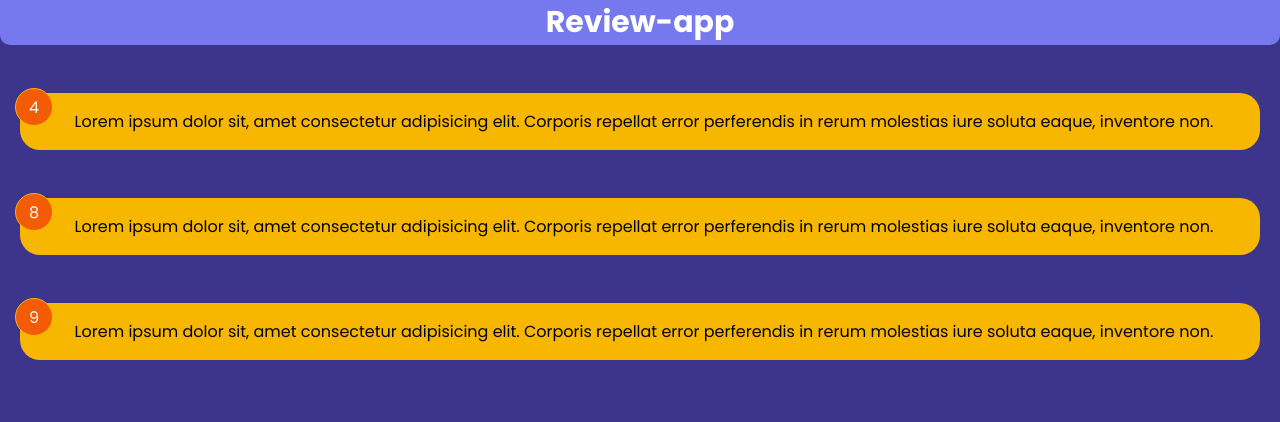
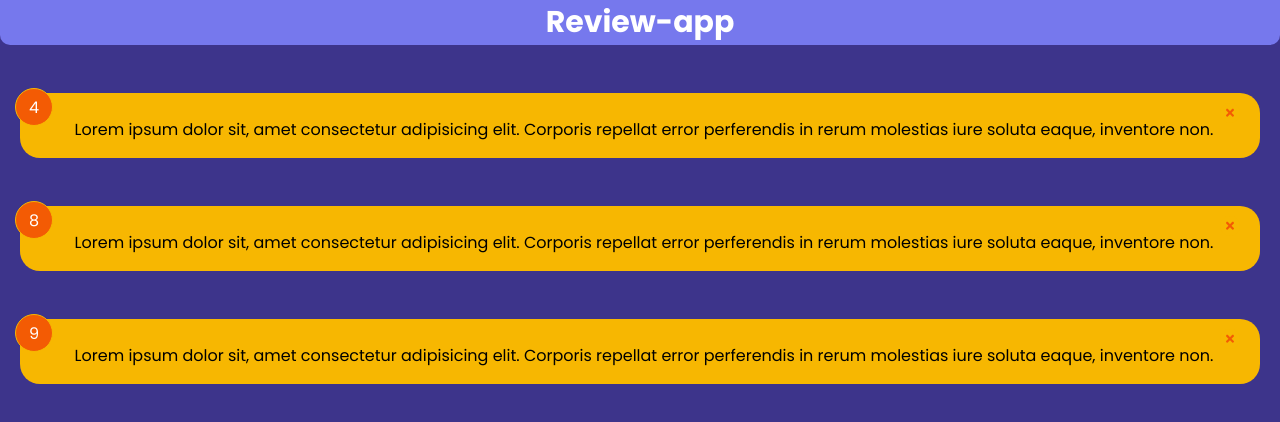
Before and after one commit to JhohannesK/Review-website, a React (Create React App) app: page / in a window 1280 px wide. Shown: the top 422 px of the page. Built offline with nearby package versions, Linux system fonts and the light colour scheme.

Commit message:
add even drilling and review delete functionality

```diff
--- a/package.json
+++ b/package.json
@@ -7,6 +7,7 @@
     "prop-types": "^15.8.1",
     "react": "^17.0.2",
     "react-dom": "^17.0.2",
+    "react-icons": "^4.4.0",
     "react-scripts": "5.0.0"
   },
   "scripts": {
--- a/src/App.js
+++ b/src/App.js
@@ -2,13 +2,21 @@ import Header from './components/Header';
 import ReviewList from './components/ReviewList';
 import ReviewData from './components/data/ReviewData';
 import { useState } from 'react';
+import { FaWindows } from 'react-icons/fa';
 
 function App() {
 	const [review, SetReview] = useState(ReviewData);
+
+	const deleteReview = (id) => {
+		if (window.confirm('Are you sure you want to delete this?')) {
+			SetReview(review.filter((data) => data.id !== id));
+		}
+	};
+
 	return (
 		<div>
 			<Header text='Review-app' />
-			<ReviewList review={review} />
+			<ReviewList review={review} handleDelete={deleteReview} />
 		</div>
 	);
 }
--- a/src/components/ReviewItem.js
+++ b/src/components/ReviewItem.js
@@ -2,12 +2,16 @@ import React from 'react';
 import './review.css';
 import Card from './shared/Card';
 import PropTypes from 'prop-types';
+import { FaTimes } from 'react-icons/fa';
 
-const ReviewItem = ({ data }) => {
+const ReviewItem = ({ data, handleDelete }) => {
 	return (
 		<div className='review'>
 			<Card>
 				<div className='numDisplay'> {data.rating} </div>
+				<button className='close' onClick={() => handleDelete(data.id)}>
+					<FaTimes color='#f35b04' />
+				</button>
 				<div className='textDisplay'>{data.text}</div>
 			</Card>
 		</div>
--- a/src/components/ReviewList.js
+++ b/src/components/ReviewList.js
@@ -2,11 +2,21 @@ import React from 'react';
 import ReviewItem from './ReviewItem';
 import PropTypes from 'prop-types';
 
-const ReviewList = ({ review }) => {
+const ReviewList = ({ review, handleDelete }) => {
+	if (!review || review.length === 0) {
+		return <>No reviews yet</>;
+	}
+
 	return (
 		<div>
 			{review.map((reviewItem) => {
-				return <ReviewItem key={reviewItem.id} data={reviewItem} />;
+				return (
+					<ReviewItem
+						key={reviewItem.id}
+						data={reviewItem}
+						handleDelete={handleDelete}
+					/>
+				);
 			})}
 		</div>
 	);
--- a/src/components/review.css
+++ b/src/components/review.css
@@ -10,7 +10,7 @@
 	background: #f7b701;
 	border-radius: 20px;
 	width: 100%;
-	padding: 1rem 1.5rem 1rem 2rem;
+	padding: 1.5rem 1.5rem 1rem 2rem;
 	position: relative;
 	height: max-content;
 	display: flex;
@@ -35,3 +35,19 @@
 	border-radius: 50%;
 	border: 1px solid #f7b701;
 }
+
+.close {
+	border-radius: 50%;
+	outline: none;
+	height: 20px;
+	width: 20px;
+	display: flex;
+	justify-content: center;
+	align-items: center;
+	background-color: inherit;
+	border: none;
+	position: absolute;
+	right: 20px;
+	top: 10px;
+	cursor: pointer;
+}
```
Also changed, not shown: 1 other file (tests, documents, lock files or other folders).
